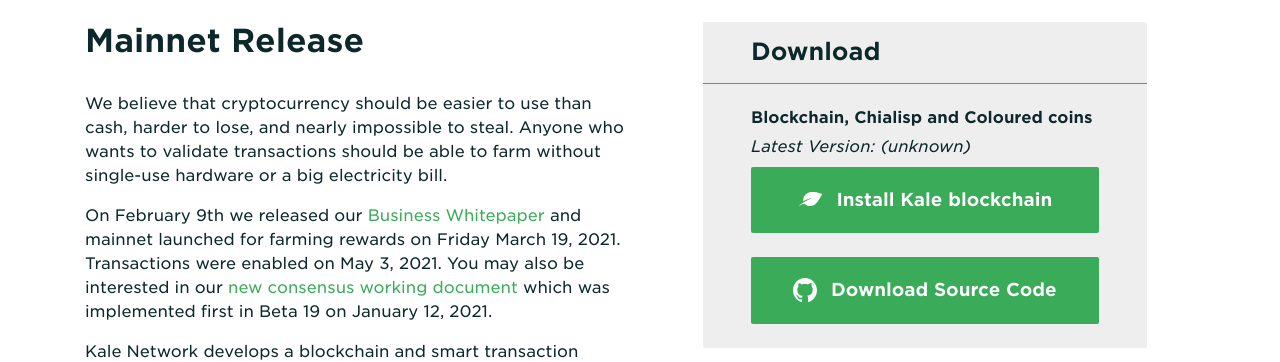
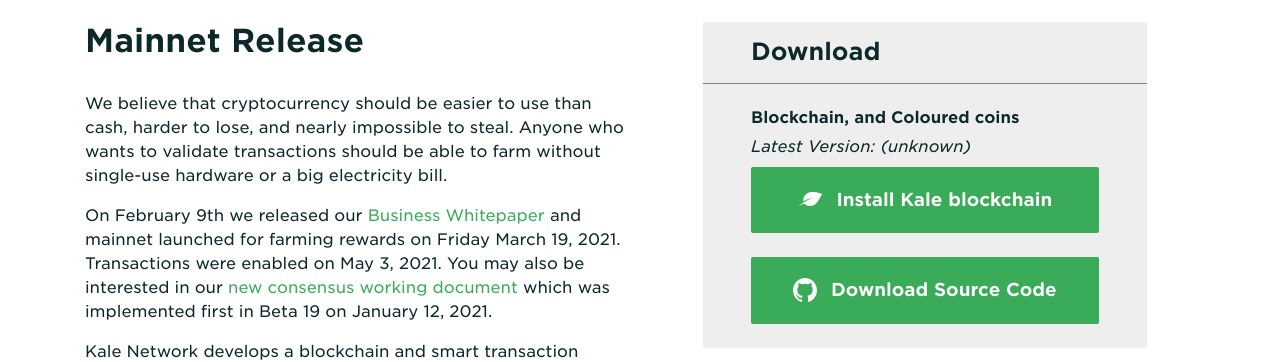
Before and after one commit to Kale-Network/kale-network.github.io, a Jekyll site: the page built from index.md, in a window 1280 px wide. Shown: the part 318-680 px from the top of the page. Built offline with Jekyll 4.4.1, drawn with Linux system fonts in a browser that asks for light colours; comment, search, counter and statistics services are not loaded.

Commit message:
minor revision;

```diff
--- a/_data/strings.yml
+++ b/_data/strings.yml
@@ -22,7 +22,7 @@ en: # English
   homemain_addendum: |
     Released under the open source [Apache License](https://www.apache.org/licenses/LICENSE-2.0).
   homemain_box_title: "Download"
-  homemain_box_section_1: "Blockchain, Chialisp and Coloured coins"
+  homemain_box_section_1: "Blockchain, and Coloured coins"
   homemain_box_section_2: "Install"
   homemain_box_latest_version: "Latest Version:"
   homemain_chia_blockchain_no_releases: "1.0"
```
